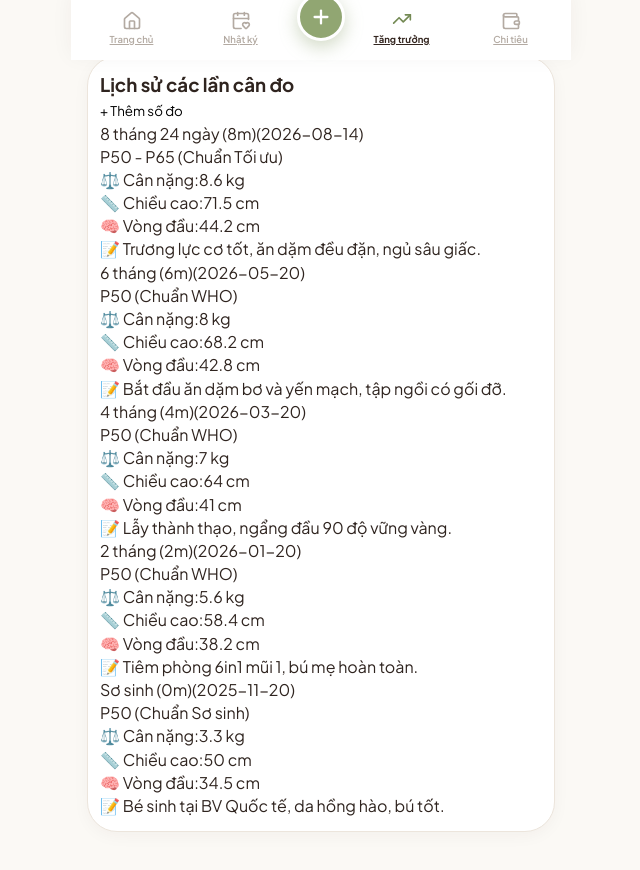
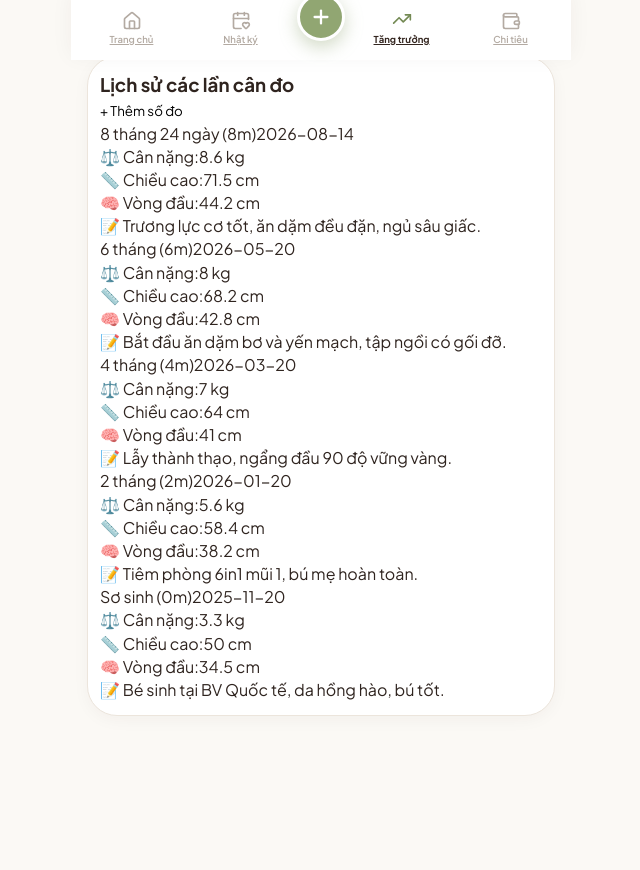
Before and after one commit to dvphuit/baby-growth, a React (Vite) app in the folder app/: page /growth in a window 1280 px wide. Shown: the part 740-1610 px from the top of the page, without its empty margins (319-959 px from the left). After the commit the page ends 1544 px from the top, so only its background shows below. Built offline with nearby package versions, Linux system fonts and the light colour scheme.

Commit message:
refactor: remove fabricated percentile labels from growth history

```diff
--- a/app/src/components/growth/GrowthHistory.tsx
+++ b/app/src/components/growth/GrowthHistory.tsx
@@ -5,50 +5,36 @@ interface GrowthHistoryProps {
 }
 
 export const GrowthHistory: React.FC<GrowthHistoryProps> = ({ onOpenAddMeasurement }) => {
-  const currentStageData = useBabyStore(s => s.currentStageData());
+  const currentStageData = useBabyStore((state) => state.currentStageData());
   const history = currentStageData.growthHistory || [];
 
   return (
     <div className="growth-history-section">
       <div className="section-header-row">
         <h3 className="section-title">Lịch sử các lần cân đo</h3>
-        <button className="section-action-link" onClick={onOpenAddMeasurement}>
-          + Thêm số đo
-        </button>
+        <button className="section-action-link" onClick={onOpenAddMeasurement}>+ Thêm số đo</button>
       </div>
 
       {history.length === 0 ? (
-        <div className="empty-history-box">
-          <p>Chưa có dữ liệu đo lường. Hãy thêm lần cân đo đầu tiên!</p>
-        </div>
+        <div className="empty-history-box"><p>Chưa có dữ liệu đo lường. Hãy thêm lần cân đo đầu tiên.</p></div>
       ) : (
         <div className="growth-history-cards-list">
-          {history.map((rec) => (
-            <div key={rec.id} className="history-record-card">
+          {history.map((record) => (
+            <div key={record.id} className="history-record-card">
               <div className="history-card-top">
                 <div>
-                  <span className="history-age-text">{rec.ageText}</span>
-                  <span className="history-date-text">({rec.date})</span>
+                  {record.ageText && <span className="history-age-text">{record.ageText}</span>}
+                  <span className="history-date-text">{record.date}</span>
                 </div>
-                <span className="history-status-badge optimal">{rec.percentileLabel}</span>
               </div>
 
               <div className="history-metrics-row">
-                <div className="metric-badge-box">
-                  <span className="metric-key">⚖️ Cân nặng:</span>
-                  <span className="metric-val">{rec.weight} kg</span>
-                </div>
-                <div className="metric-badge-box">
-                  <span className="metric-key">📏 Chiều cao:</span>
-                  <span className="metric-val">{rec.height} cm</span>
-                </div>
-                <div className="metric-badge-box">
-                  <span className="metric-key">🧠 Vòng đầu:</span>
-                  <span className="metric-val">{rec.headCirc} cm</span>
-                </div>
+                <div className="metric-badge-box"><span className="metric-key">⚖️ Cân nặng:</span><span className="metric-val">{record.weight} kg</span></div>
+                <div className="metric-badge-box"><span className="metric-key">📏 Chiều cao:</span><span className="metric-val">{record.height} cm</span></div>
+                <div className="metric-badge-box"><span className="metric-key">🧠 Vòng đầu:</span><span className="metric-val">{record.headCirc} cm</span></div>
               </div>
 
-              {rec.note && <p className="history-note-text">📝 {rec.note}</p>}
+              {record.note && <p className="history-note-text">📝 {record.note}</p>}
             </div>
           ))}
         </div>
```
